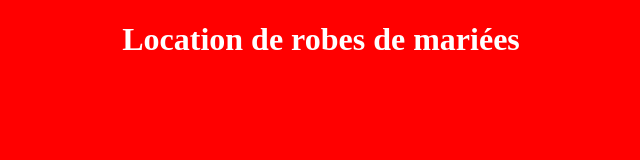
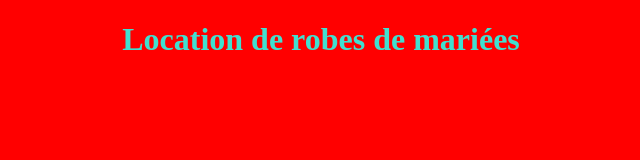
Before and after one commit to binetougaye/Landingpage, a plain HTML site: page index.html in a window 1280 px wide. Shown: the whole page, without its empty margins (319-959 px from the left). Drawn offline with Linux system fonts and the light colour scheme.

Commit message:
changement de couleur du h1

```diff
--- a/styles.css
+++ b/styles.css
@@ -2,7 +2,7 @@ body{
     background-color: red;
 }
 h1{
-    color: white;
+    color: turquoise;
     text-align: center;
 
 }
```
